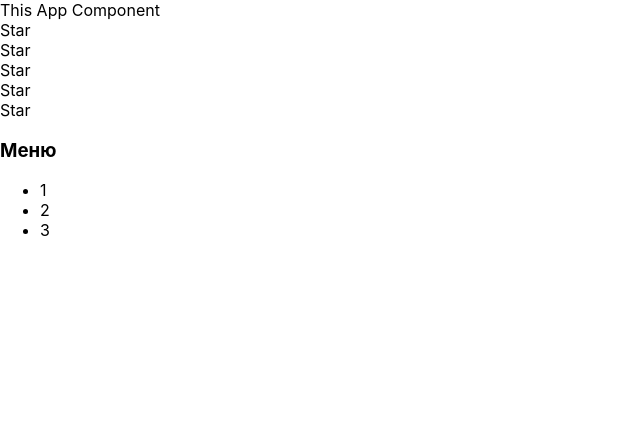
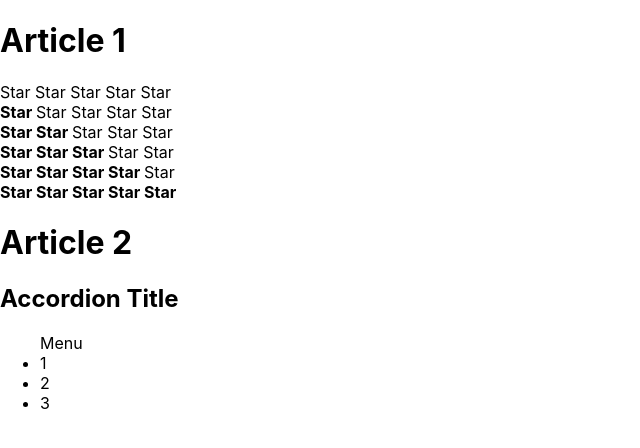
Before and after one commit to ArturLimaiko/it-kamasutra-examples-, a React (Create React App) app: page / in a window 1280 px wide. Shown: the top 448 px of the page, without its empty margins (0-640 px from the left). Built offline with nearby package versions, Linux system fonts and the light colour scheme.

Commit message:
lesson 4 repeated props

```diff
--- /dev/null
+++ b/src/Accordion.tsx
@@ -0,0 +1,27 @@
+import React from "react";
+
+export function Accordion(props: any) {
+    return (
+        <div>
+            <AccordionTitle title={props.title}/>
+            <AccordionBody/>
+        </div>
+    )
+}
+
+function AccordionTitle(props: any) {
+    return (
+        <h2>{props.title}</h2>
+    )
+}
+
+function AccordionBody() {
+    return (
+        <ul>
+            <div>Menu</div>
+            <li>1</li>
+            <li>2</li>
+            <li>3</li>
+        </ul>
+    )
+}
--- a/src/App.tsx
+++ b/src/App.tsx
@@ -1,57 +1,36 @@
 import React from 'react';
+import {Rating} from './Rating';
+import {Accordion} from "./Accordion";
+
 
 function App() {
     return (
         <div className="App">
-            This App Component
-            <Rating/>
-            <Accordion/>
+            <AppTitle title='Article 1'/>
+            <Rating value={0}/>
+            <Rating value={1}/>
+            <Rating value={2}/>
+            <Rating value={3}/>
+            <Rating value={4}/>
+            <Rating value={5}/>
+
+            <AppTitle title='Article 2'/>
+            <Accordion title='Accordion Title'/>
         </div>
     );
 }
 
-function Rating() {
+function AppTitle(props: any) {
     return (
-        <div>
-            <Star/>
-            <Star/>
-            <Star/>
-            <Star/>
-            <Star/>
-        </div>
-
+        <h1>{props.title}</h1>
     )
 }
 
-function Star() {
-    return (
-        <div>Star</div>
-    )
-}
-
-function Accordion() {
-    return (
-        <div>
-            <AccordionTitle/>
-            <AccordionBody/>
-        </div>
-    )
-}
-
-function AccordionTitle() {
-    return (
-        <h3>Меню</h3>
-    )
-}
-
-function AccordionBody() {
-    return (
-        <ul>
-            <li>1</li>
-            <li>2</li>
-            <li>3</li>
-        </ul>
-    )
-}
 
 export default App;
+
+// создать отдельные окмпоненты для рейтинга и аккордиона и тайтла( его оставим тут же просто создадим отдельную компоненту)
+// внутрь star  передать пропсы и создать условие если true  то выделен если нет то не выделен
+// в рейтинг тоже передадим пропсы и пропишем условие - если 1 2 3 4 5 то соответствующее количество звезд - иначе возвращаем false
+// Rating  в App передадим несколько значений - например value - 3, value 5
+// В аккордион прокинуть тайтл
--- /dev/null
+++ b/src/Rating.tsx
@@ -0,0 +1,72 @@
+import React from "react";
+
+export function Rating(props: any) {
+    if (props.value === 1) {
+        return (
+            <div>
+                <Star selected={true}/>
+                <Star selected={false}/>
+                <Star selected={false}/>
+                <Star selected={false}/>
+                <Star selected={false}/>
+            </div>
+        )
+    }
+    if (props.value === 2) {
+        return (
+            <div>
+                <Star selected={true}/>
+                <Star selected={true}/>
+                <Star selected={false}/>
+                <Star selected={false}/>
+                <Star selected={false}/>
+            </div>
+        )
+    }
+    if (props.value === 3) {
+        return (
+            <div>
+                <Star selected={true}/>
+                <Star selected={true}/>
+                <Star selected={true}/>
+                <Star selected={false}/>
+                <Star selected={false}/>
+            </div>
+        )
+    }
+    if (props.value === 4) {
+        return (
+            <div>
+                <Star selected={true}/>
+                <Star selected={true}/>
+                <Star selected={true}/>
+                <Star selected={true}/>
+                <Star selected={false}/>
+            </div>
+        )
+    }
+    if (props.value === 5) {
+        return (
+            <div>
+                <Star selected={true}/>
+                <Star selected={true}/>
+                <Star selected={true}/>
+                <Star selected={true}/>
+                <Star selected={true}/>
+            </div>
+        )
+    }
+    return (
+        <div>
+            <Star selected={false}/>
+            <Star selected={false}/>
+            <Star selected={false}/>
+            <Star selected={false}/>
+            <Star selected={false}/>
+        </div>
+    );
+}
+
+export function Star(props: any) {
+    return props.selected ? <span><b> Star </b></span> : <span> Star </span>
+}
```
